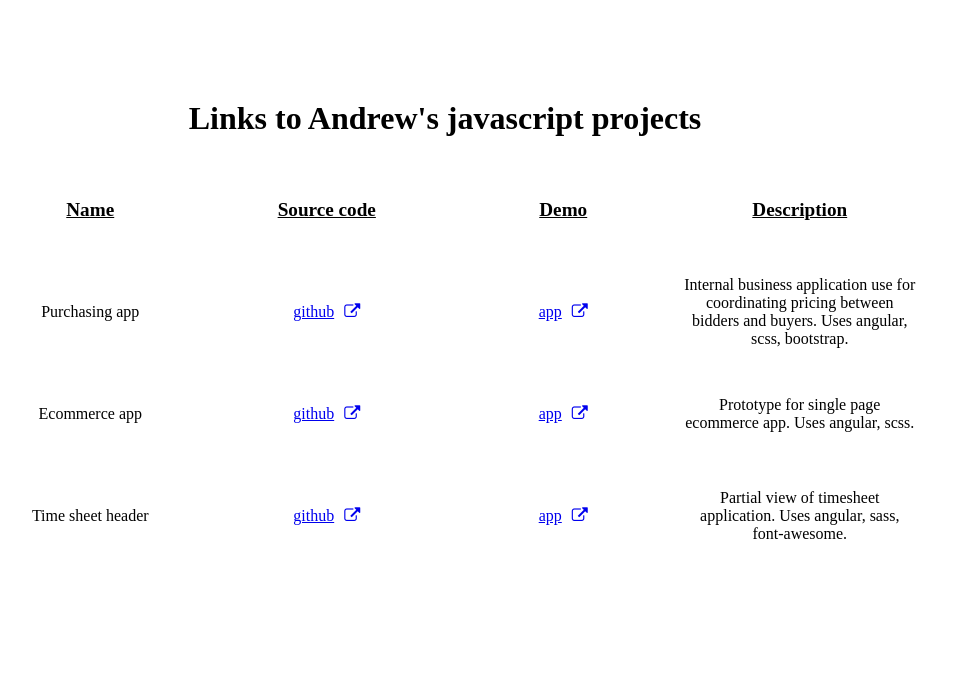
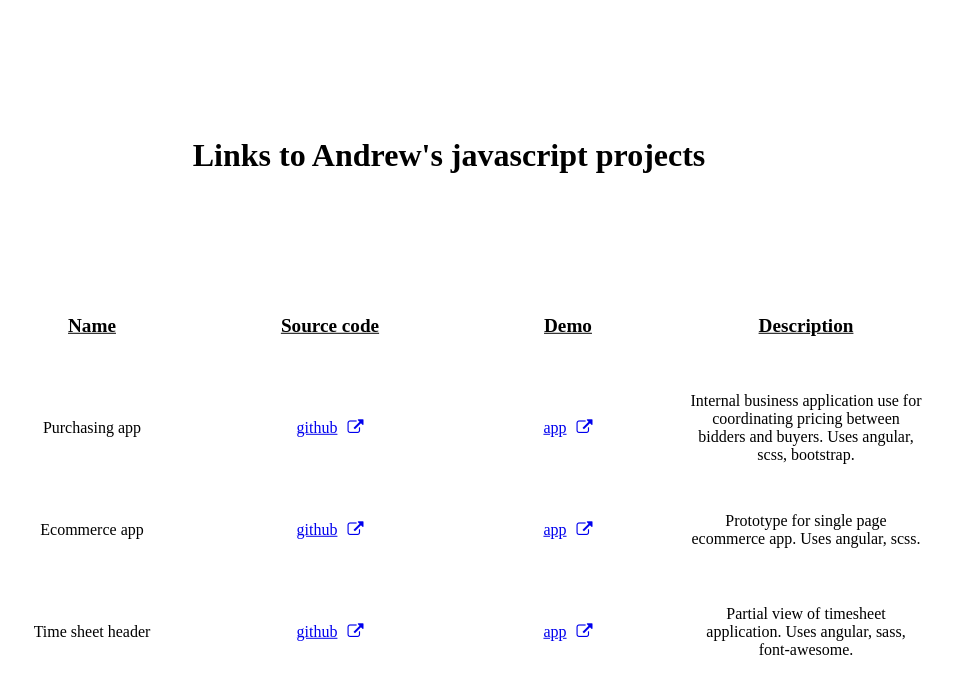
Before and after one commit to anefsky/projects-index, an Angular app: page / in a window 1280 px wide. Shown: the top 694 px of the page, without its empty margins (195-1148 px from the left). Built offline with nearby package versions, Linux system fonts and the light colour scheme.

Commit message:
Centered page vertically.

```diff
--- a/src/app/header/header.component.scss
+++ b/src/app/header/header.component.scss
@@ -0,0 +1,3 @@
+h1 {
+	margin-bottom: 100px;
+}
--- a/src/app/page/page.component.scss
+++ b/src/app/page/page.component.scss
@@ -1,6 +1,6 @@
 #page {
-	margin: 0 auto;
-	margin-top: 100px;
-	text-align: center;
-
+	 text-align: center;
+	 position: absolute;
+	 top: 50%;
+	 transform: translateY(-50%);
 }
```
